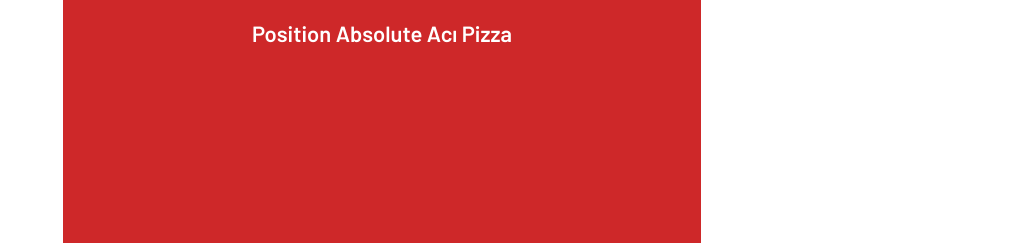
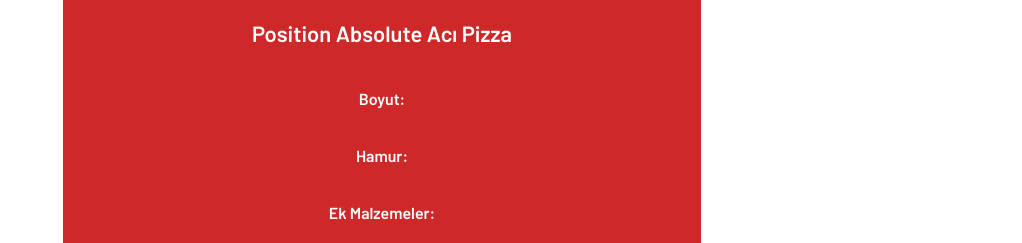
Before and after one commit to aleyna-yildizli/pizza-adv, a React (Vite) app: page /result in a window 1280 px wide. Shown: the part 557-800 px from the top of the page, without its empty margins (258-1280 px from the left). Built offline with nearby package versions, Linux system fonts and the light colour scheme.

Commit message:
cardOne Added

```diff
--- a/src/pages/ResultPage/index.jsx
+++ b/src/pages/ResultPage/index.jsx
@@ -11,6 +11,11 @@ export default function ResultPage (props){
            <p className='resultPageMainDivTitle'>lezzetin yolda</p>
            <p className='resultPageMainDivDescription'>SİPARİŞ ALINDI</p>
            <p className='resultPageMainDivPizzaText'>Position Absolute Acı Pizza </p>
+           <div className='cardOne'>
+           <p className='resultPageMainDivPizzaBoyut'>Boyut: {formData.size} </p>
+           <p className='resultPageMainDivPizzaHamur'>Hamur: {formData.hamur} </p>
+           <p className='resultPageMainDivPizzaEk'>Ek Malzemeler:{ingredients} </p>
+           </div>
            </div>
         </div>
     )
--- a/src/pages/ResultPage/style.css
+++ b/src/pages/ResultPage/style.css
@@ -55,3 +55,16 @@
     text-align: center;
     color: #FFFFFF;
 }
+
+.cardOne {
+    font-family: Barlow;
+    font-size: 16px;
+    font-weight: 600;
+    line-height: 25px;
+    letter-spacing: 0em;
+    text-align: left;
+    display: flex;
+   flex-direction: column;
+   justify-content: center;
+   align-items: center;
+}
```
